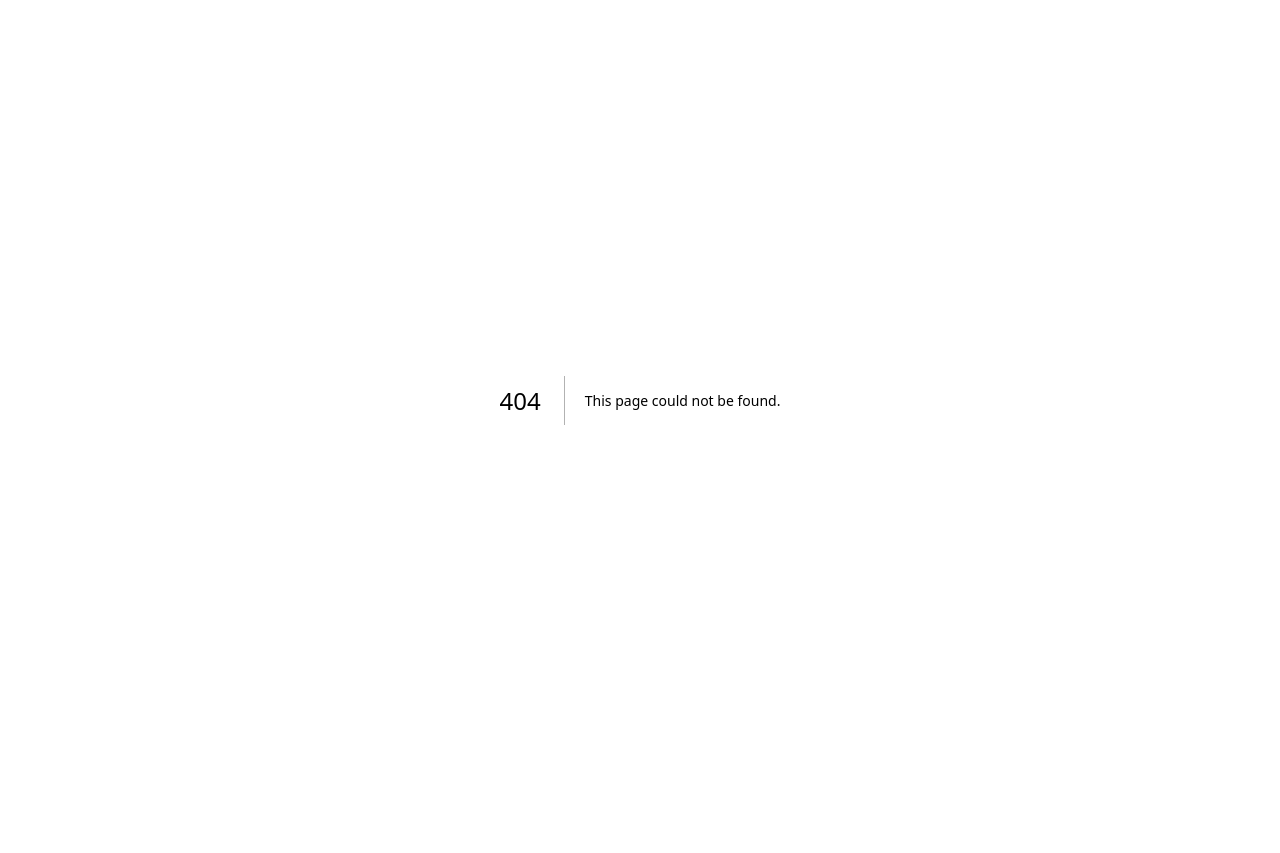
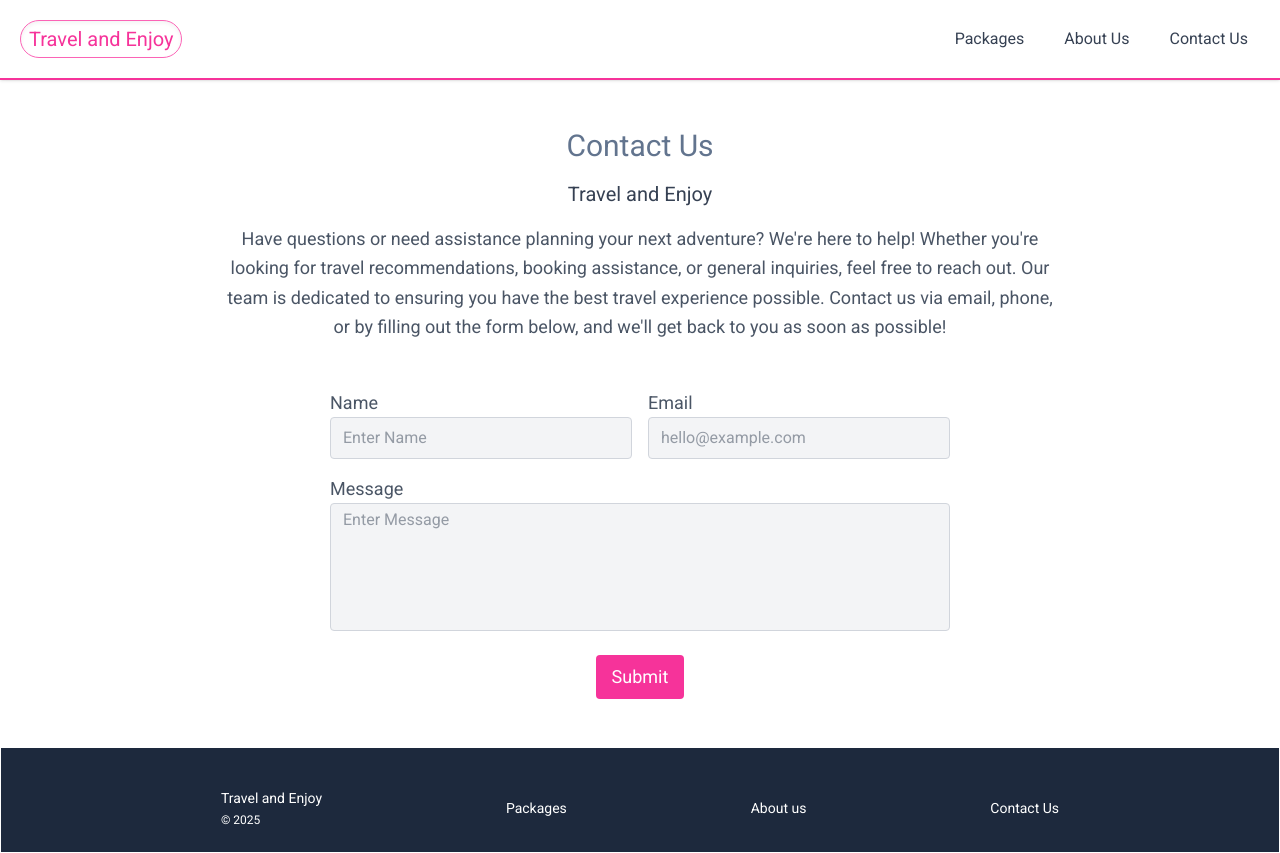
Before and after one commit to AdityaAB4/Travel-template, a Next.js app: page /contact in a window 1280 px wide. Before the commit this address had no page. Before the commit the page ends 800 px from the top, so only its background shows below. Built offline with nearby package versions, Linux system fonts and the light colour scheme.

Commit message:
about and contact page added

```diff
--- /dev/null
+++ b/src/app/about/layout.js
@@ -0,0 +1,8 @@
+export const metadata = {
+  title: "About us",
+  description: "About us",
+};
+
+export default function AdminLayout({ children }) {
+  return <div className={``}>{children}</div>;
+}
--- /dev/null
+++ b/src/app/about/page.js
@@ -0,0 +1,49 @@
+import Footer from "../components/Footer";
+import Navbar from "../components/Navbar";
+
+export default function page() {
+  return (
+    <>
+      <Navbar />
+      <div className="font-sans">
+        {/* Hero Section */}
+        <section
+          className="relative h-80 bg-cover bg-center flex items-center justify-center text-white"
+          style={{ backgroundImage: "url('/about-hero.jpg')" }}
+        >
+          <div className="absolute inset-0 bg-pink-500 bg-opacity-50"></div>
+          <div className="text-center relative z-10 px-4">
+            <h1 className="text-4xl font-bold">About Us</h1>
+          </div>
+        </section>
+
+        {/* About Content */}
+        <section className="py-16 bg-white text-gray-800">
+          <div className="max-w-4xl mx-auto text-center">
+            <h2 className="text-3xl font-bold mb-6">Who We Are</h2>
+            <p className="text-gray-800 text-lg">
+              TravelExplorer is your go-to travel partner, dedicated to helping
+              you explore breathtaking destinations around the world. Our
+              mission is to provide seamless travel experiences, expert guides,
+              and 24/7 support to ensure your journey is unforgettable.
+            </p>
+          </div>
+        </section>
+
+        {/* Our Mission */}
+        <section className="py-16 bg-gray-100 text-gray-800">
+          <div className="max-w-4xl mx-auto text-center">
+            <h2 className="text-3xl font-bold mb-6">Our Mission</h2>
+            <p className="text-gray-800 text-lg">
+              We strive to make travel easy, enjoyable, and accessible for
+              everyone. Our carefully curated travel packages, expert
+              recommendations, and top-notch customer service set us apart as a
+              leader in the travel industry.
+            </p>
+          </div>
+        </section>
+      </div>
+      <Footer />
+    </>
+  );
+}
--- /dev/null
+++ b/src/app/contact/layout.js
@@ -0,0 +1,8 @@
+export const metadata = {
+  title: "Contact",
+  description: "Contact desc",
+};
+
+export default function ContactLayout({ children }) {
+  return <div className={``}>{children}</div>;
+}
--- /dev/null
+++ b/src/app/contact/page.js
@@ -0,0 +1,152 @@
+"use client";
+import { useState } from "react";
+import { toast, ToastContainer } from "react-toastify";
+import { motion } from "framer-motion";
+
+import Head from "next/head";
+import Footer from "../components/Footer";
+import Navbar from "../components/Navbar";
+
+export default function Contact() {
+  const [formData, setFormData] = useState({
+    name: "",
+    email: "",
+    message: "",
+  });
+  const [buttonLoading, setButtonLoading] = useState(false);
+
+  const handleChange = (e) => {
+    setFormData({
+      ...formData,
+      [e.target.name]: e.target.value,
+    });
+  };
+
+  const handleSubmit = async (e) => {
+    // e.preventDefault();
+    // setButtonLoading(true);
+    // const response = await fetch("/api/send-email", {
+    //   method: "POST",
+    //   headers: { "Content-Type": "application/json" },
+    //   body: JSON.stringify(formData),
+    // });
+    // const result = await response.json();
+    // if (result.success) {
+    //   console.log("Email sent successfully!");
+    //   setButtonLoading(false);
+    //   setFormData({
+    //     name: "",
+    //     email: "",
+    //     message: "",
+    //   });
+    //   toast.success("Message sent successfully!");
+    // } else {
+    //   console.error("Error sending email:", result.error);
+    //   setButtonLoading(false);
+    //   toast.error("Failed to submit form. Please try again.");
+    // }
+  };
+  return (
+    <>
+      <Navbar />
+      <Head>
+        <title>Contact | Pixel to Inches Converter</title>
+        <meta
+          name="description"
+          content="Convert pixels to inches effortlessly with our precise online tool. Simply input pixel dimensions and PPI to get accurate inch measurements. Ideal for graphic designers, developers, and print professionals."
+        />
+      </Head>
+      <section className="text-gray-600 body-font relative">
+        <div className="container px-5 py-12 mx-auto">
+          <div className="flex flex-col text-center w-full mb-12">
+            <h1 className="sm:text-3xl text-2xl font-medium title-font mb-4 text-slate-500">
+              Contact Us
+            </h1>
+            <h2 className="text-center text-xl text-gray-700">
+              Travel and Enjoy
+            </h2>
+            <p className="mt-4 lg:w-2/3 mx-auto leading-relaxed text-lg">
+              Have questions or need assistance planning your next adventure?
+              We're here to help! Whether you're looking for travel
+              recommendations, booking assistance, or general inquiries, feel
+              free to reach out. Our team is dedicated to ensuring you have the
+              best travel experience possible. Contact us via email, phone, or
+              by filling out the form below, and we'll get back to you as soon
+              as possible!
+            </p>
+          </div>
+          <div className="lg:w-1/2 md:w-2/3 mx-auto text-lg">
+            <form onSubmit={handleSubmit}>
+              <div className="flex flex-wrap -m-2">
+                <div className="p-2 w-1/2">
+                  <div className="relative">
+                    <label htmlFor="name" className="leading-7 text-gray-600">
+                      Name
+                    </label>
+                    <input
+                      type="text"
+                      id="name"
+                      name="name"
+                      placeholder="Enter Name"
+                      value={formData.name}
+                      onChange={handleChange}
+                      className="w-full bg-gray-100 bg-opacity-50 rounded border border-gray-300 focus:border-indigo-500 focus:bg-white focus:ring-2 focus:ring-indigo-200 text-base outline-none text-gray-700 py-1 px-3 leading-8 transition-colors duration-200 ease-in-out"
+                    />
+                  </div>
+                </div>
+                <div className="p-2 w-1/2">
+                  <div className="relative">
+                    <label htmlFor="email" className="leading-7  text-gray-600">
+                      Email
+                    </label>
+                    <input
+                      type="email"
+                      id="email"
+                      name="email"
+                      placeholder="hello@example.com"
+                      value={formData.email}
+                      onChange={handleChange}
+                      className="w-full bg-gray-100 bg-opacity-50 rounded border border-gray-300 focus:border-indigo-500 focus:bg-white focus:ring-2 focus:ring-indigo-200 text-base outline-none text-gray-700 py-1 px-3 leading-8 transition-colors duration-200 ease-in-out"
+                    />
+                  </div>
+                </div>
+                <div className="p-2 w-full">
+                  <div className="relative">
+                    <label
+                      htmlFor="message"
+                      className="leading-7 text-gray-600 "
+                    >
+                      Message
+                    </label>
+                    <textarea
+                      id="message"
+                      name="message"
+                      placeholder="Enter Message"
+                      value={formData.message}
+                      onChange={handleChange}
+                      className="w-full bg-gray-100 bg-opacity-50 rounded border border-gray-300 focus:border-indigo-500 focus:bg-white focus:ring-2 focus:ring-indigo-200 h-32 text-base outline-none text-gray-700 py-1 px-3 resize-none leading-6 transition-colors duration-200 ease-in-out"
+                    ></textarea>
+                  </div>
+                </div>
+                <div className="p-2 w-full">
+                  <motion.button
+                    type="submit"
+                    className=" flex mx-auto bg-pink-500 text-white py-2 px-4 rounded"
+                    whileHover={{ scale: 1.1 }}
+                    whileTap={{ scale: 0.9 }}
+                    disabled={buttonLoading}
+                  >
+                    {!buttonLoading && <span>Submit</span>}
+                    {buttonLoading && <span>Submitting your response...</span>}
+                  </motion.button>
+                </div>
+              </div>
+            </form>
+          </div>
+        </div>
+      </section>
+      <ToastContainer />
+      <Footer />
+    </>
+  );
+}
```
